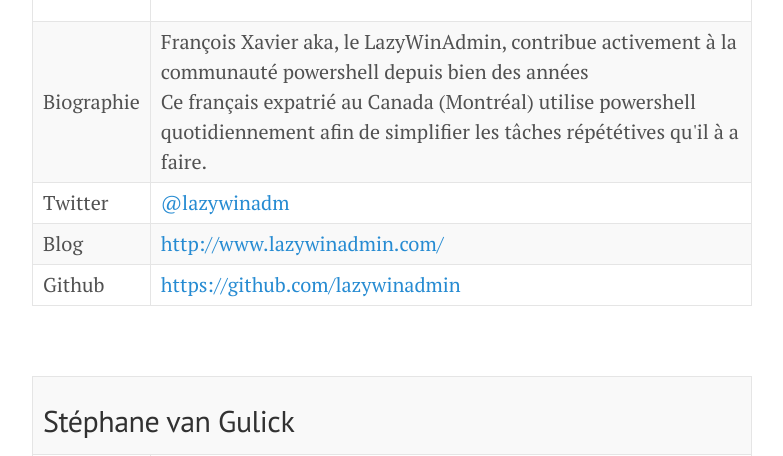
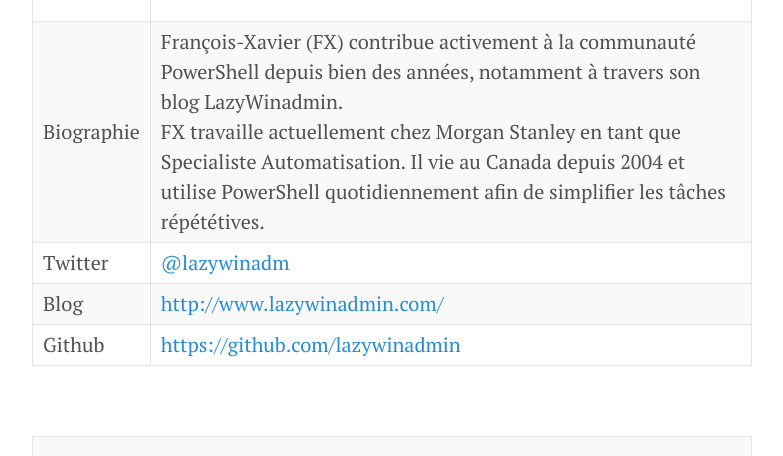
Before and after one commit to fredatgithub/frpsug.github.io, a Jekyll site: the page built from pages/organisateurs.md, in a window 1280 px wide and 900 px high, scrolled down 358 px, cut to the strip 232-688 px from the top of the window. Shown: the whole strip, without its empty margins (248-1031 px from the left). Built offline with Jekyll 4.4.1, drawn with Linux system fonts in a browser that asks for light colours.

Commit message:
Update info FX

```diff
--- a/pages/organisateurs.md
+++ b/pages/organisateurs.md
@@ -15,8 +15,9 @@ title: Organisateurs
     </tr>
     <tr>
         <td>Biographie</td>
-        <td> François Xavier aka, le LazyWinAdmin, contribue activement à la communauté powershell depuis bien des années <br>
-        Ce français expatrié au Canada (Montréal) utilise powershell quotidiennement afin de simplifier les tâches répététives qu'il à a faire.
+        <td> François-Xavier (FX) contribue activement à la communauté PowerShell depuis bien des années, notamment à travers son blog LazyWinadmin.<br>
+        FX travaille actuellement chez Morgan Stanley en tant que Specialiste Automatisation.
+        Il vie au Canada depuis 2004 et utilise PowerShell quotidiennement afin de simplifier les tâches répététives.
         </td>
     </tr>
     <tr>
```
